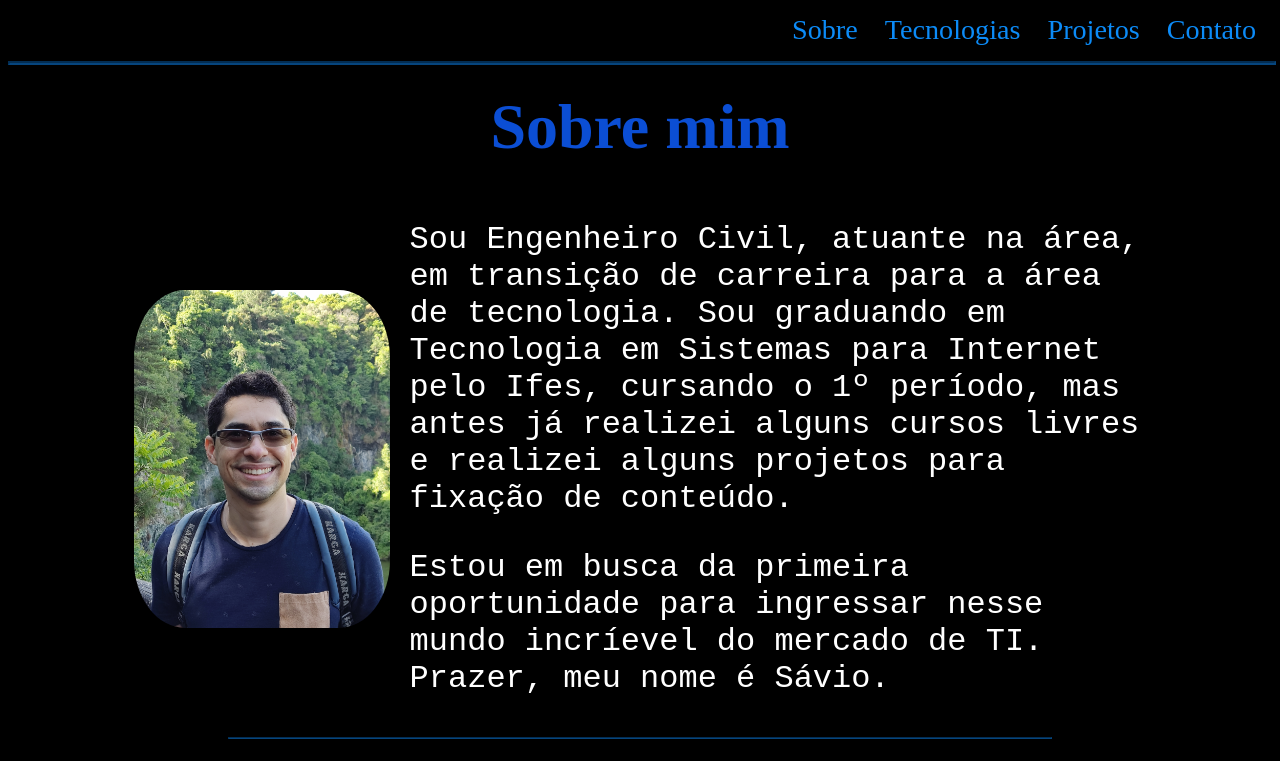
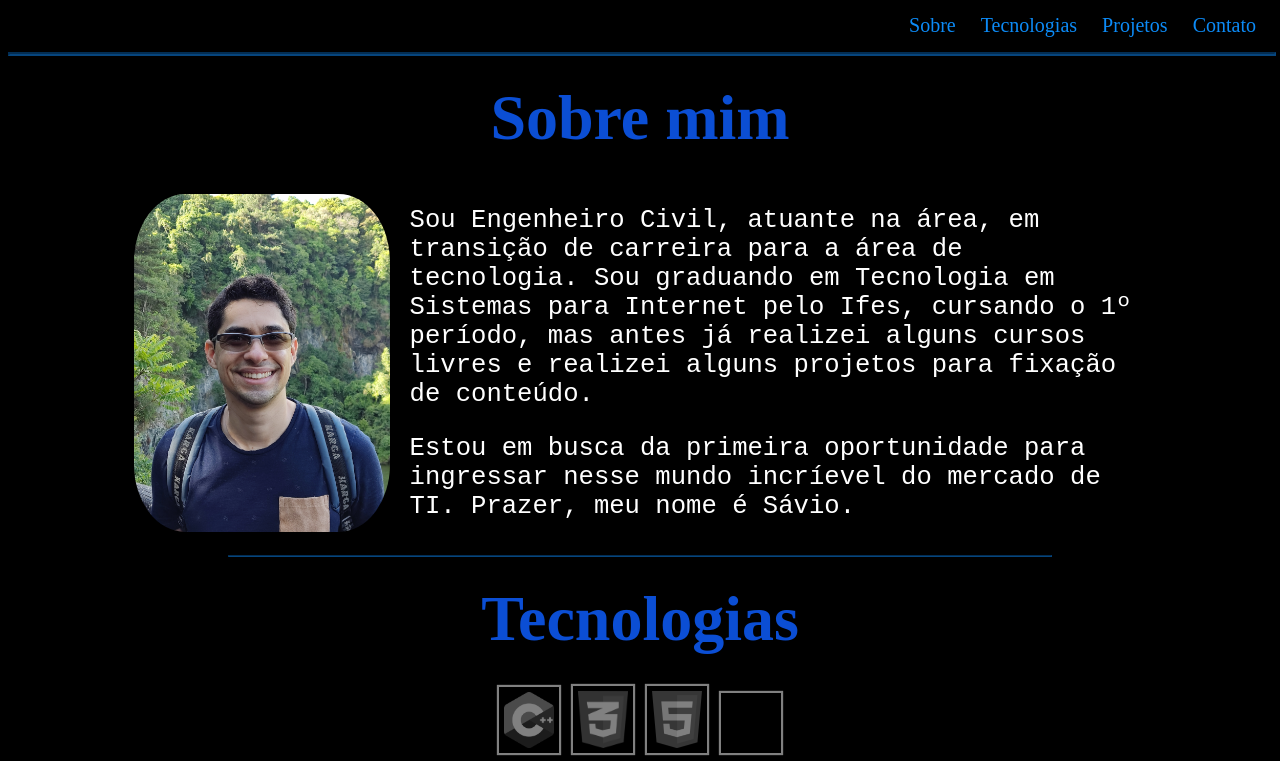
Before and after one commit to saviosantanna/Curriculo, a plain HTML site: page index.html in a window 1280 px wide. Shown: the top 761 px of the page. Drawn offline with nearby package versions, Linux system fonts and the light colour scheme.

Commit message:
atualizacao menu hamburger

```diff
--- a/media-query.css
+++ b/media-query.css
@@ -22,4 +22,12 @@
     #itens > a{
         border: none;
     }
+
+    p{
+        font-size: 2.0vw;
+    }
+
+    h2{
+        font-size: 5vw;
+    }
 }
--- a/style.css
+++ b/style.css
@@ -28,7 +28,7 @@ PALETA DE CORES:
 
 p{
     font-family: var(--fonte1);
-    font-size: 2.5vw;
+    font-size: 3vw;
     color: white
 }
 
@@ -36,7 +36,7 @@ h2 {
     text-align: center;
     color: var(--cor4);
     text-shadow: 1px 1px 1px rgba(0, 0, 0, 0.5);
-    font-size: 5vw;
+    font-size: 7vw;
     margin: 25px 0px;
 }
 
@@ -64,9 +64,10 @@ nav > a {
     border: 1px solid var(--cor4);
     border-radius: 3px;
     position: absolute;
-    top: 35px;
+    top: 55px;
     right: 10px;
     display: none;
+    font-size: 20px;
 }
 
 #itens > a {
```
